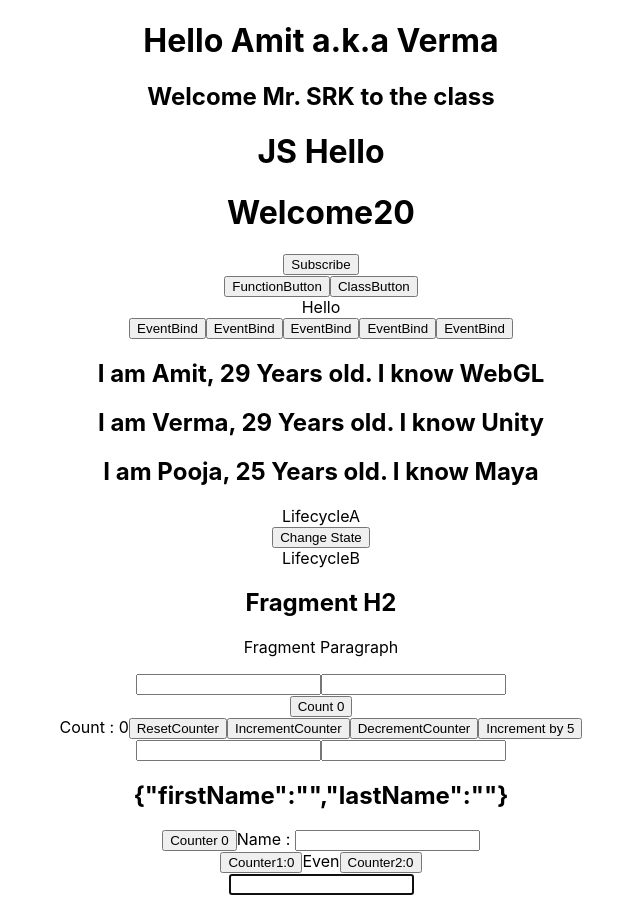
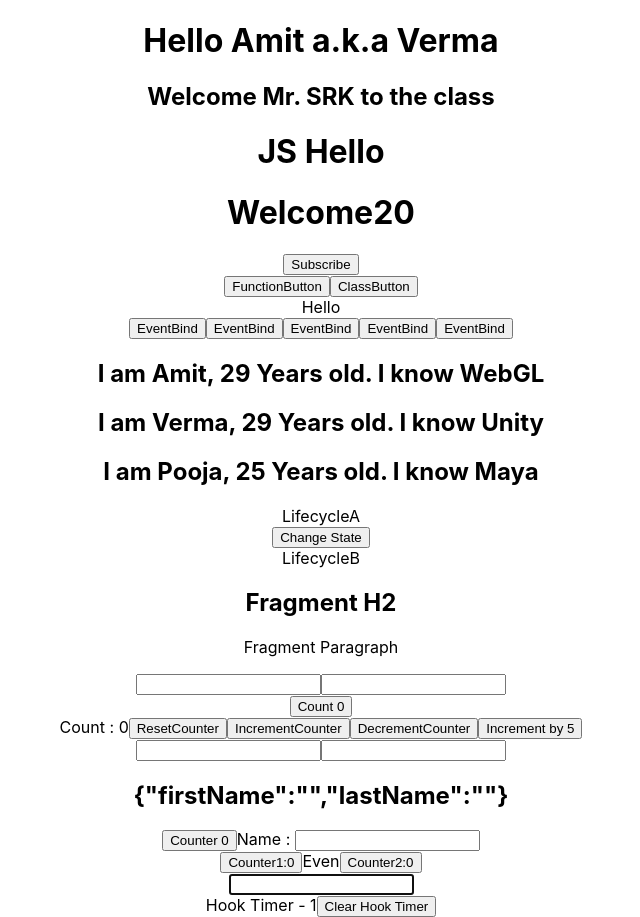
Before and after one commit to amitukind/myReact, a React (Create React App) app in the folder hello-world/: page / in a window 1280 px wide. Shown: the whole page, without its empty margins (319-959 px from the left). Before the commit the page ends 895 px from the top, so only its background shows below. Built offline with nearby package versions, Linux system fonts and the light colour scheme.

Commit message:
Hooks Timer

```diff
--- a/hello-world/src/App.js
+++ b/hello-world/src/App.js
@@ -17,6 +17,7 @@ import HookCounterObject from "./components/HookCounterObject";
 import HookEffectThree from "./components/HookEffectThree";
 import CounterMemo from "./components/CounterMemo";
 import FocusInputUseRef from "./components/FocusInputUseRef";
+import HooksTimer from "./components/HooksTimer";
 
 class App extends Component {
   render() {
@@ -39,6 +40,7 @@ class App extends Component {
         <HookEffectThree />
         <CounterMemo />
         <FocusInputUseRef />
+        <HooksTimer />
       </div>
     );
   }
--- /dev/null
+++ b/hello-world/src/components/HooksTimer.js
@@ -0,0 +1,21 @@
+import React, { useState, useEffect, useRef } from "react";
+
+function HooksTimer() {
+  const [timer, setTimer] = useState(0);
+  const intervalRef = useRef();
+  useEffect(() => {
+    intervalRef.current = setInterval(() => {
+      setTimer((pervTimer) => pervTimer + 1);
+    }, 1000);
+  }, []);
+  return (
+    <div>
+      Hook Timer - {timer}
+      <button onClick={clearInterval(intervalRef.current)}>
+        Clear Hook Timer
+      </button>
+    </div>
+  );
+}
+
+export default HooksTimer;
```
